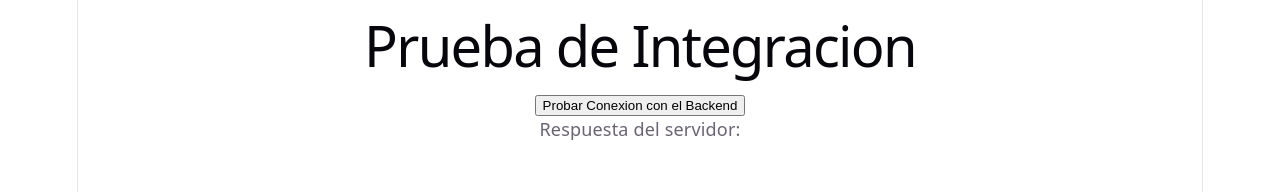
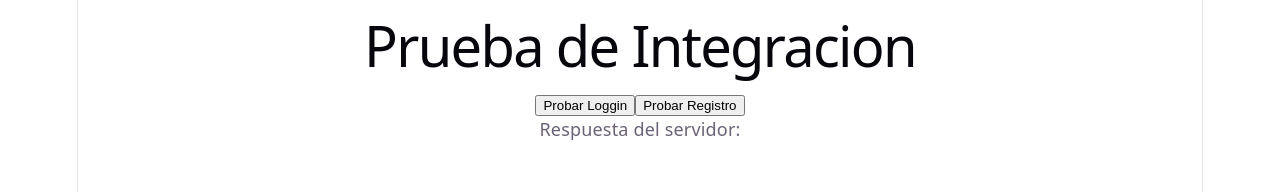
Before and after one commit to JRomanJ/FHEC, a React (Vite) app in the folder frontend/: page / in a window 1280 px wide. Shown: the top 192 px of the page. Built offline with nearby package versions, Linux system fonts and the light colour scheme.

Commit message:
feat: comunicacion entre front y back para el registro de usuario

```diff
--- a/frontend/src/App.tsx
+++ b/frontend/src/App.tsx
@@ -1,4 +1,4 @@
-import { TestRegistro } from './TestRegistro';
+import { TestComms } from './TestComms';
 
 function App() {
 
@@ -6,7 +6,7 @@ function App() {
     <div className="App">
       <h1>Prueba de Integracion</h1>
 
-      <TestRegistro/>
+      <TestComms/>
     </div>
   );
 }
--- /dev/null
+++ b/frontend/src/TestComms.tsx
@@ -0,0 +1,59 @@
+import { useState } from 'react';
+import { apiClient } from './apiService';
+
+export const TestComms = () => {
+    const [message, setMessage] = useState<string>('');
+
+    const handleLogin = async () => {
+        try{
+            const response = await apiClient('/login', {
+                email: 'prueba1@correo.com',
+                password: 'clave123'
+            });
+
+            setMessage(JSON.stringify(response));
+
+            if (response.success) {
+                console.log('Exito:', response.data);
+            }else{
+                alert('! ' + response.message);
+            }
+        }catch (error){
+            alert('Error critico: No se pudo conectar con el servidor.');
+            console.error(error);
+        }
+
+    };
+
+    const handleLogg = async () => {
+        try{
+            const response = await apiClient('/log', {
+                //Datos que recibira el backend
+                email: "prueba2@correo.com",
+                password: "123"
+            });
+            setMessage(JSON.stringify(response));
+
+            if(response.success) {
+                console.log('Exito: ', response.data);
+            }else {
+                alert("!" + response.message);
+            }
+        }catch (error){
+            alert('Error critico: No se pudo conectar con el servidor.');
+            console.error(error);
+        }
+
+    }
+
+    return (
+        <div>
+            <button style={{ color: 'black' }} onClick={handleLogin}>Probar Loggin</button>
+            <button style={{ color: 'black' }} onClick={handleLogg}>Probar Registro</button>
+            <p>Respuesta del servidor: {message}</p>
+
+
+        </div>
+    );
+
+}
--- a/frontend/src/TestRegistro.tsx
+++ /dev/null
@@ -1,29 +0,0 @@
-import { useState } from 'react';
-import { apiClient } from './apiService';
-
-export const TestRegistro = () => {
-    const [respuesta, setRespuesta] = useState<string>('');
-
-    const handleLogin = async () => {
-        const response = await apiClient('/login', {
-            email: 'prueba1@correo.com',
-            password: 'clave123'
-        });
-
-        setRespuesta(JSON.stringify(response));
-
-        if (response.success) {
-            console.log('Exito:', response.data);
-        }else{
-            alert('! ' + response.message);
-        }
-    };
-
-    return (
-        <div>
-            <button onClick={handleLogin}>Probar Conexion con el Backend</button>
-            <p>Respuesta del servidor: {respuesta}</p>
-        </div>
-    );
-
-}
```
